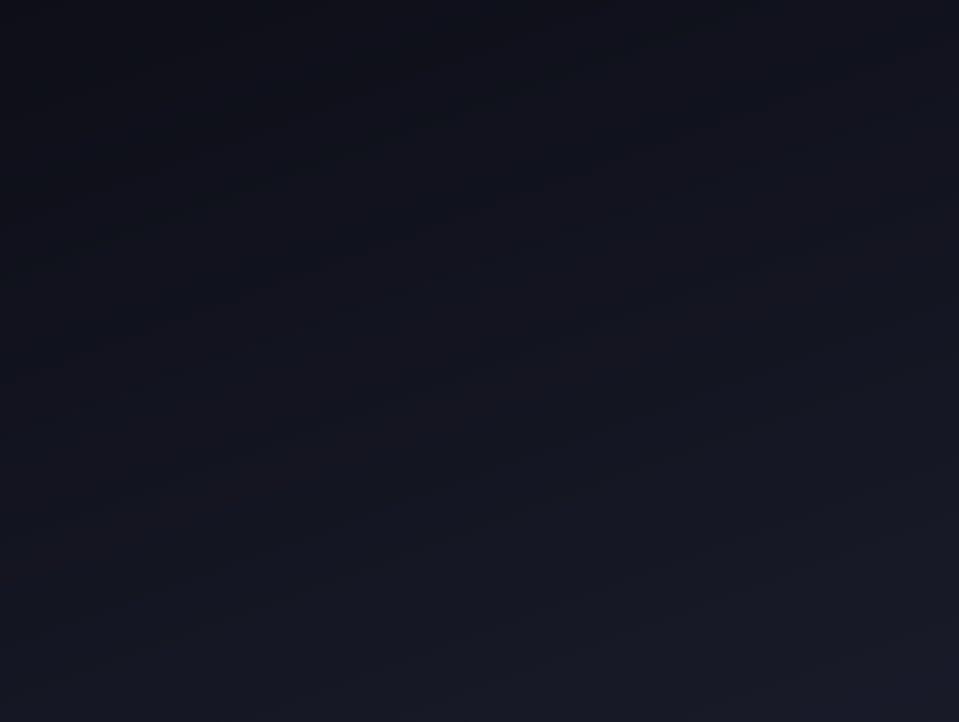
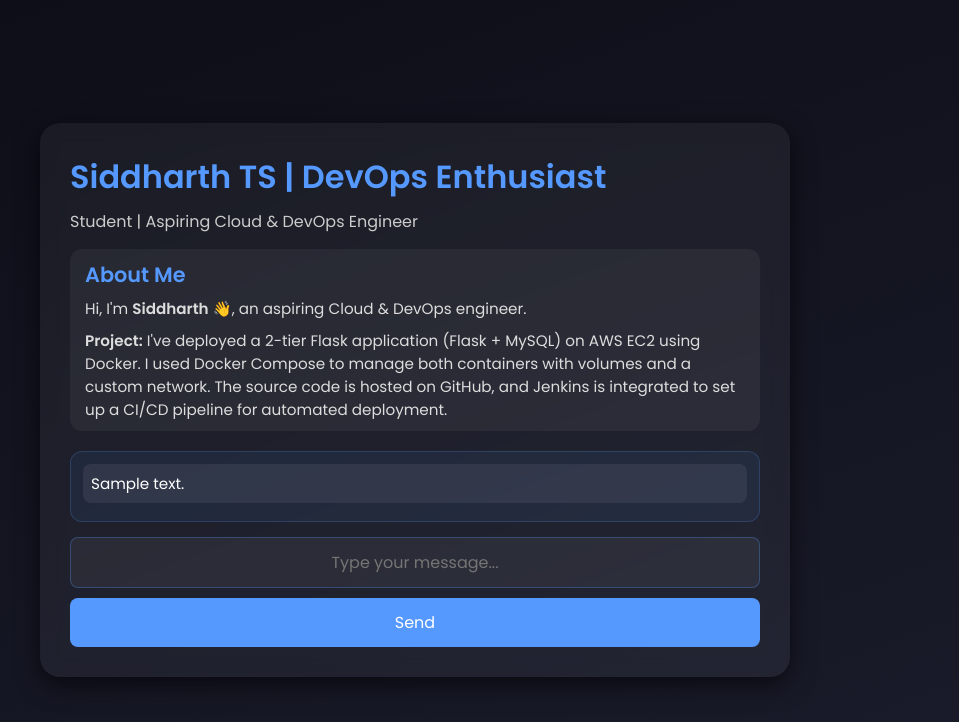
Before and after one commit to siddharthsathya83-bot/Two-tier-flask-app, a Flask app: page / in a window 1280 px wide. Before the commit the part shown is empty. Shown: the top 722 px of the page, without its empty margins (225-1184 px from the left). Run offline with Flask 2, Linux system fonts and the light colour scheme; tables that the repository leaves empty hold one stand-in row (values such as "Sample post"); some libraries are stand-ins or nearby versions.

Commit message:
Enhance styling and content in index.html

```diff
--- a/templates/index.html
+++ b/templates/index.html
@@ -40,3 +40,149 @@
             font-weight: 600;
             color: #5599FF;
             margin-bottom: 8px;
+        }
+
+        .header p {
+            font-size: 1rem;
+            color: #ccc;
+            margin-bottom: 15px;
+        }
+
+        .about {
+            margin-bottom: 20px;
+            padding: 10px 15px;
+            border-radius: 12px;
+            background: rgba(255, 255, 255, 0.05);
+        }
+
+        .about h2 {
+            font-size: 1.3rem;
+            color: #5599FF;
+            margin-bottom: 8px;
+        }
+
+        .about p {
+            font-size: 0.95rem;
+            color: #ddd;
+            line-height: 1.5;
+        }
+
+        .messages {
+            margin-bottom: 15px;
+            padding: 12px;
+            background: rgba(85, 153, 255, 0.08);
+            border: 1px solid rgba(85, 153, 255, 0.2);
+            border-radius: 12px;
+            max-height: 200px;
+            overflow-y: auto;
+            text-align: left;
+        }
+
+        .messages p {
+            padding: 8px;
+            background: rgba(255, 255, 255, 0.07);
+            border-radius: 8px;
+            margin-bottom: 6px;
+            font-size: 0.95rem;
+        }
+
+        input[type="text"] {
+            width: 100%;
+            padding: 12px;
+            border: 1px solid rgba(85, 153, 255, 0.3);
+            background: rgba(255, 255, 255, 0.05);
+            color: #fff;
+            border-radius: 8px;
+            font-size: 16px;
+            transition: all 0.3s ease;
+            text-align: center;
+        }
+
+        input[type="text"]:focus {
+            border-color: #5599FF;
+            box-shadow: 0 0 12px rgba(85, 153, 255, 0.6);
+            outline: none;
+        }
+
+        input[type="submit"] {
+            width: 100%;
+            padding: 12px;
+            background: #5599FF;
+            color: #ffffff;
+            border: none;
+            border-radius: 8px;
+            cursor: pointer;
+            font-size: 16px;
+            transition: all 0.3s ease;
+            margin-top: 10px;
+        }
+
+        input[type="submit"]:hover {
+            background: #417ad6;
+            box-shadow: 0 0 15px rgba(85, 153, 255, 0.6);
+            transform: translateY(-2px);
+        }
+    </style>
+</head>
+
+<body>
+    <div class="container">
+        <div class="header">
+            <h1>Siddharth TS | DevOps Enthusiast</h1>
+            <p>Student | Aspiring Cloud & DevOps Engineer</p>
+        </div>
+
+        <div class="about">
+            <h2>About Me</h2>
+            <p>Hi, I'm <b>Siddharth</b> 👋, an aspiring Cloud & DevOps engineer.</p>
+            <p style="margin-top:10px;">
+                <b>Project:</b> I've deployed a 2-tier Flask application (Flask + MySQL) on AWS EC2 using Docker.
+                I used Docker Compose to manage both containers with volumes and a custom network.
+                The source code is hosted on GitHub, and Jenkins is integrated to set up a CI/CD pipeline for automated deployment.
+            </p>
+        </div>
+
+        <div class="messages">
+            {% for message in messages %}
+                <p>{{ message[0] }}</p>
+            {% endfor %}
+        </div>
+
+        <form id="messageForm">
+            <input type="text" name="new_message" placeholder="Type your message..." required>
+            <input type="submit" value="Send">
+        </form>
+    </div>
+
+    <script src="https://code.jquery.com/jquery-3.6.0.min.js"></script>
+    <script>
+        $(document).ready(function() {
+            $("#messageForm").on("submit", function(event) {
+                event.preventDefault();
+                let messageInput = $("input[name='new_message']");
+                let message = messageInput.val().trim();
+
+                if (message === "") {
+                    alert("Message cannot be empty!");
+                    return;
+                }
+
+                $.ajax({
+                    url: "/submit",
+                    type: "POST",
+                    data: { new_message: message },
+                    success: function(response) {
+                        if (response && response.message) {
+                            $(".messages").append("<p>" + response.message + "</p>");
+                            messageInput.val("");
+                        }
+                    },
+                    error: function(xhr, status, error) {
+                        console.error("AJAX Error:", status, error);
+                    }
+                });
+            });
+        });
+    </script>
+</body>
+</html>
```
